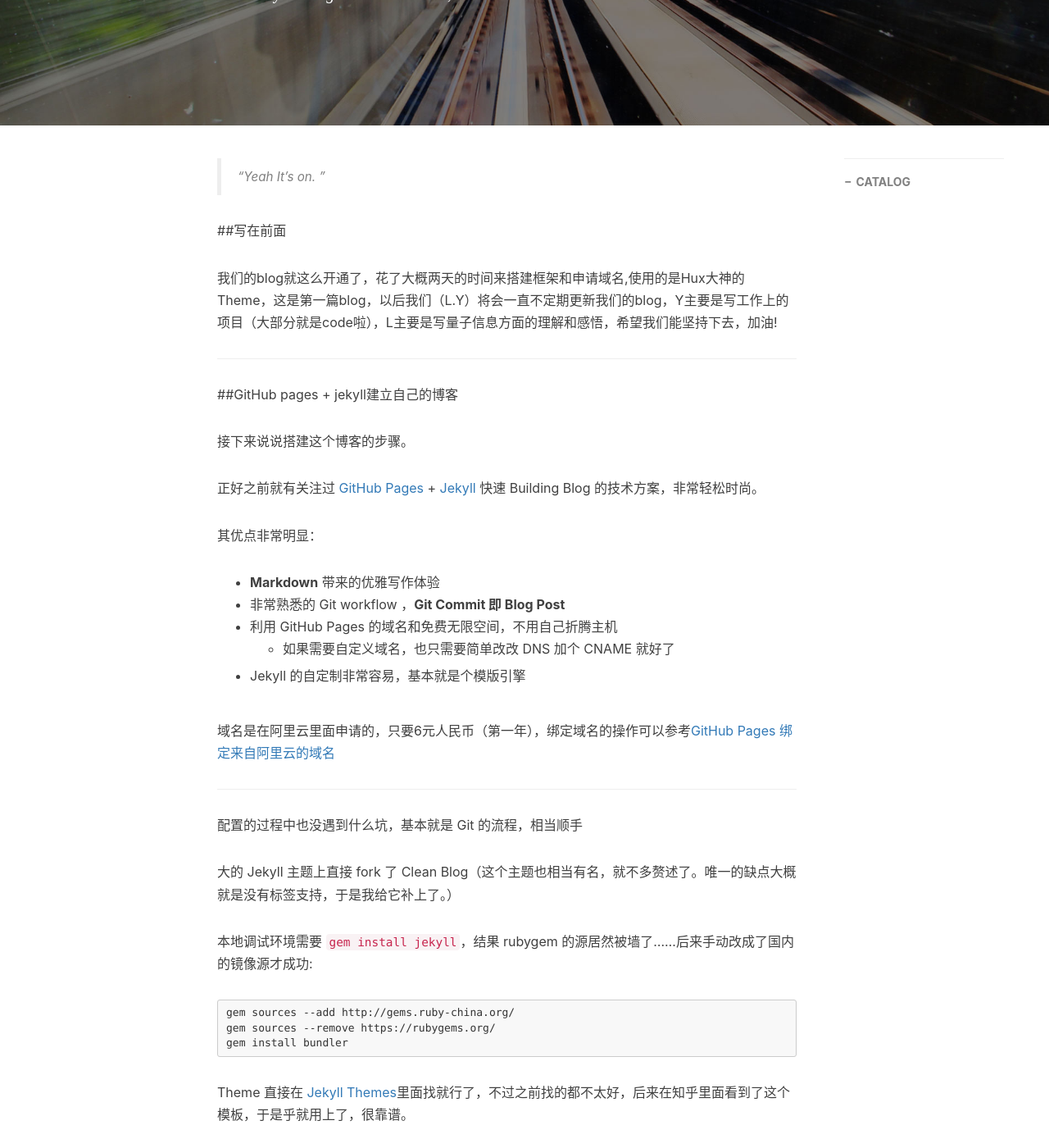
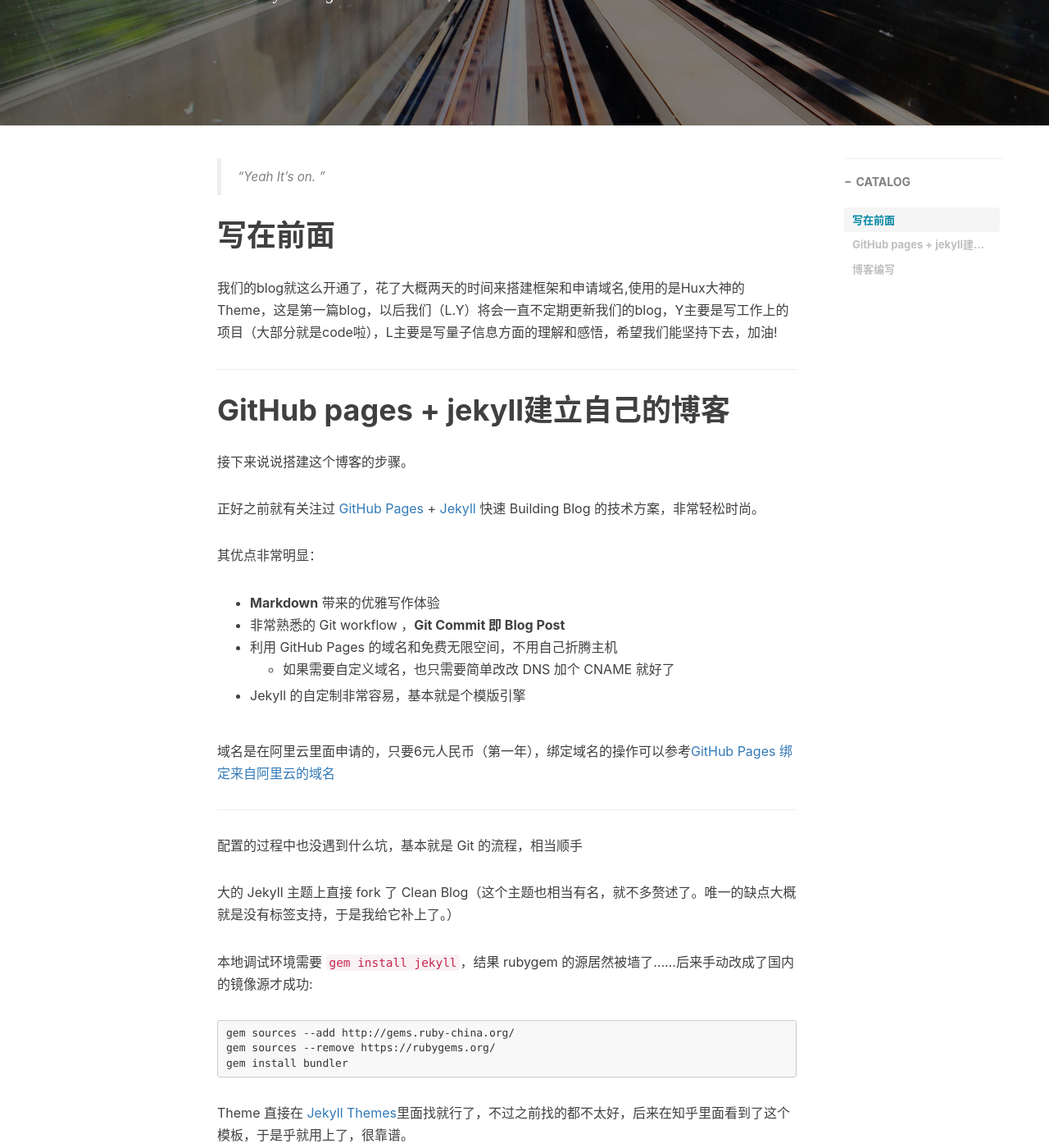
Before and after one commit to xiecailang/lyangblog, a Jekyll site: the page built from _posts/2014-01-29-firstblog.markdown, in a window 1280 px wide and 1400 px high, scrolled down 370 px. Shown: the whole window at 82% size. Built offline with Jekyll 4.4.1, drawn with Linux system fonts in a browser that asks for light colours; nearby versions of some CDN libraries; comment, search, counter and statistics services are not loaded.

Commit message:
标题测试

```diff
--- a/_posts/2014-01-29-firstblog.markdown
+++ b/_posts/2014-01-29-firstblog.markdown
@@ -13,13 +13,13 @@ tags:
 > “Yeah It's on. ”
 
 
-##写在前面
+# 写在前面
 
 我们的blog就这么开通了，花了大概两天的时间来搭建框架和申请域名,使用的是Hux大神的Theme，这是第一篇blog，以后我们（L.Y）将会一直不定期更新我们的blog，Y主要是写工作上的项目（大部分就是code啦），L主要是写量子信息方面的理解和感悟，希望我们能坚持下去，加油!
 
 ---
 
-##GitHub pages + jekyll建立自己的博客
+# GitHub pages + jekyll建立自己的博客
 
 接下来说说搭建这个博客的步骤。
 
@@ -53,7 +53,7 @@ gem install bundler
 
 Theme 直接在 [Jekyll Themes](jekyllthemes.org/)里面找就行了，不过之前找的都不太好，后来在知乎里面看到了这个模板，于是乎就用上了，很靠谱。
 
-##博客编写
+# 博客编写
 
 博客编写使用过Sublime Text、Markdown Pad和Atom，用过之后果断选择了Atom，狂拽酷炫叼炸天啊，以后发量子相关的博客还要用到mathType这些工具。
 
```
